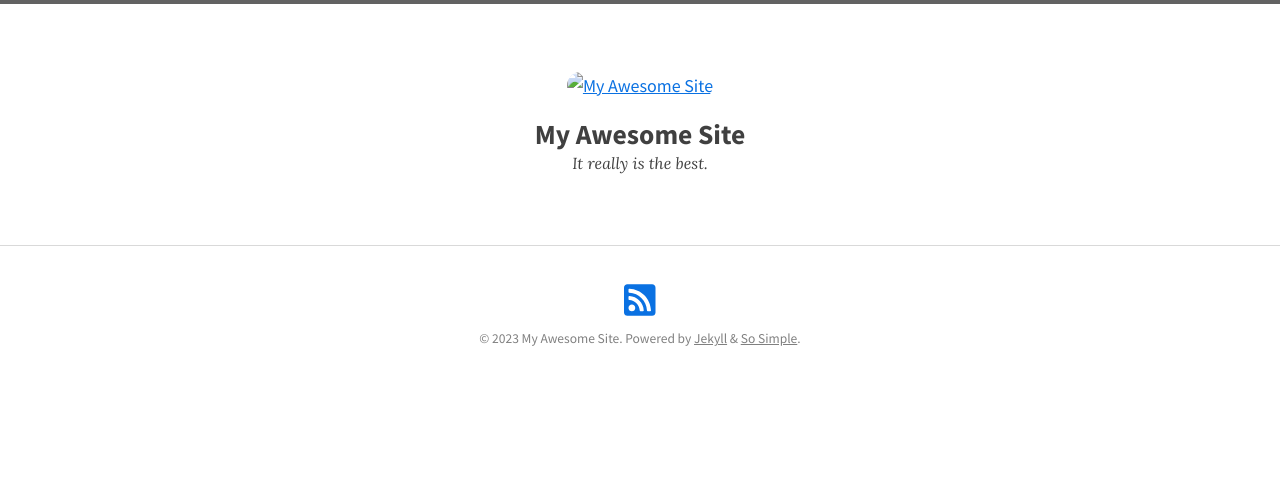
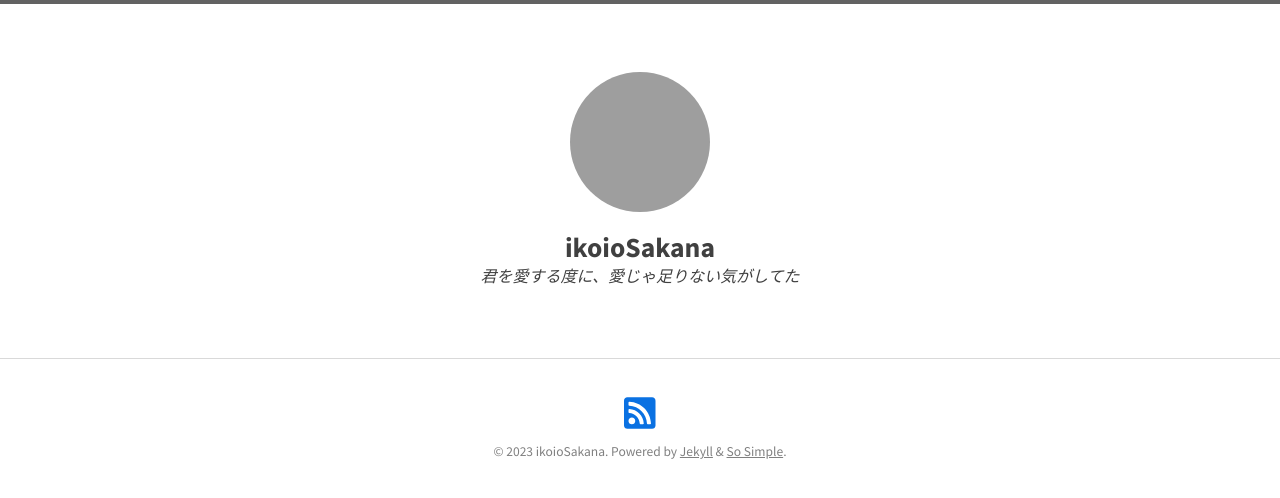
Before and after one commit to ikoiosakana/ikoiosakana.github.io, a Jekyll site: the page built from index.md, in a window 1280 px wide. Shown: the top 498 px of the page. Built offline with Jekyll 4.4.1, drawn with Linux system fonts in a browser that asks for light colours; nearby versions of some CDN libraries; grey boxes are pictures that could not be loaded.

Commit message:
modified _config.yml

```diff
--- a/_config.yml
+++ b/_config.yml
@@ -17,11 +17,11 @@
 remote_theme: mmistakes/so-simple-theme
 skin: "/assets/css/skins/light.css"
 locale: en-US
-title: "My Awesome Site"
-description: "It really is the best."
+title: "ikoioSakana"
+description: "君を愛する度に、愛じゃ足りない気がしてた"
 baseurl: # the subpath of your site, e.g. "/blog"
 url: "https://ikoiosakana.github.io"
-logo: D:/Blog/ikoiosakana.github.io/favicon.ico
+logo: D:/Blog/ikoiosakana.github.io/logo.jpg
 date_format: "%B %-d, %Y"
 read_time: true
 words_per_minute: 200
```
Also changed, not shown: logo.jpg (added).
